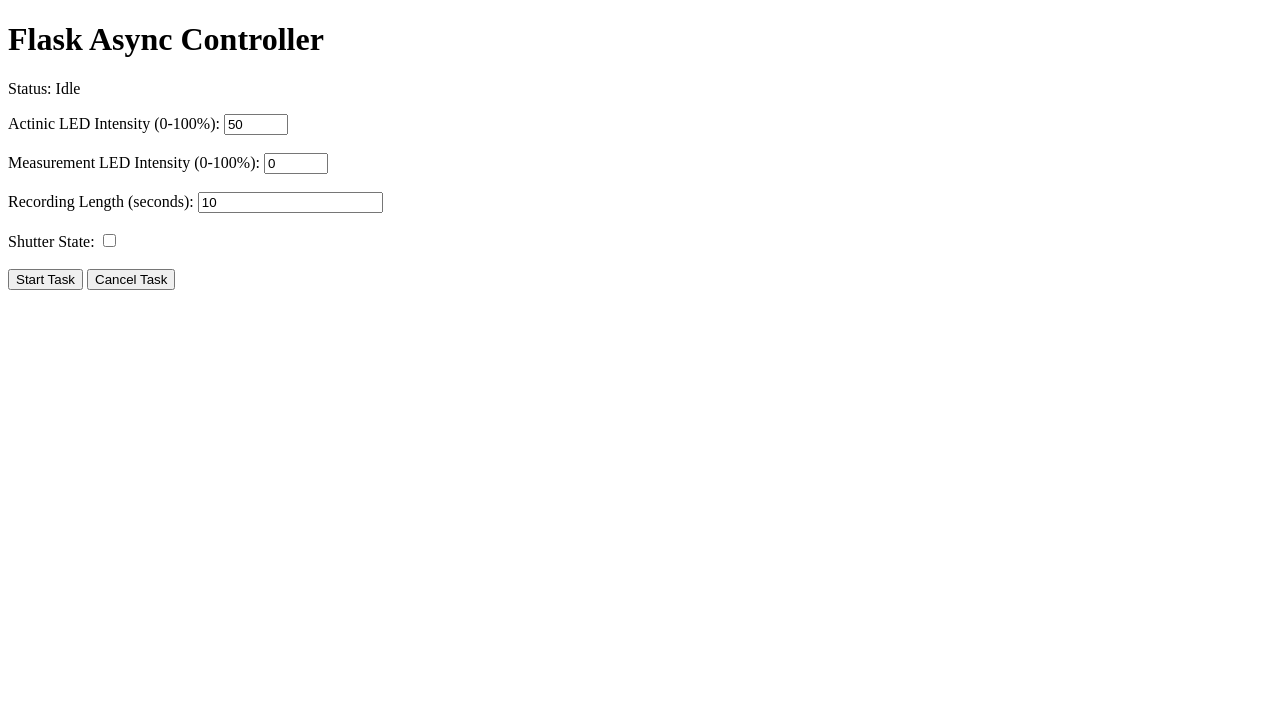
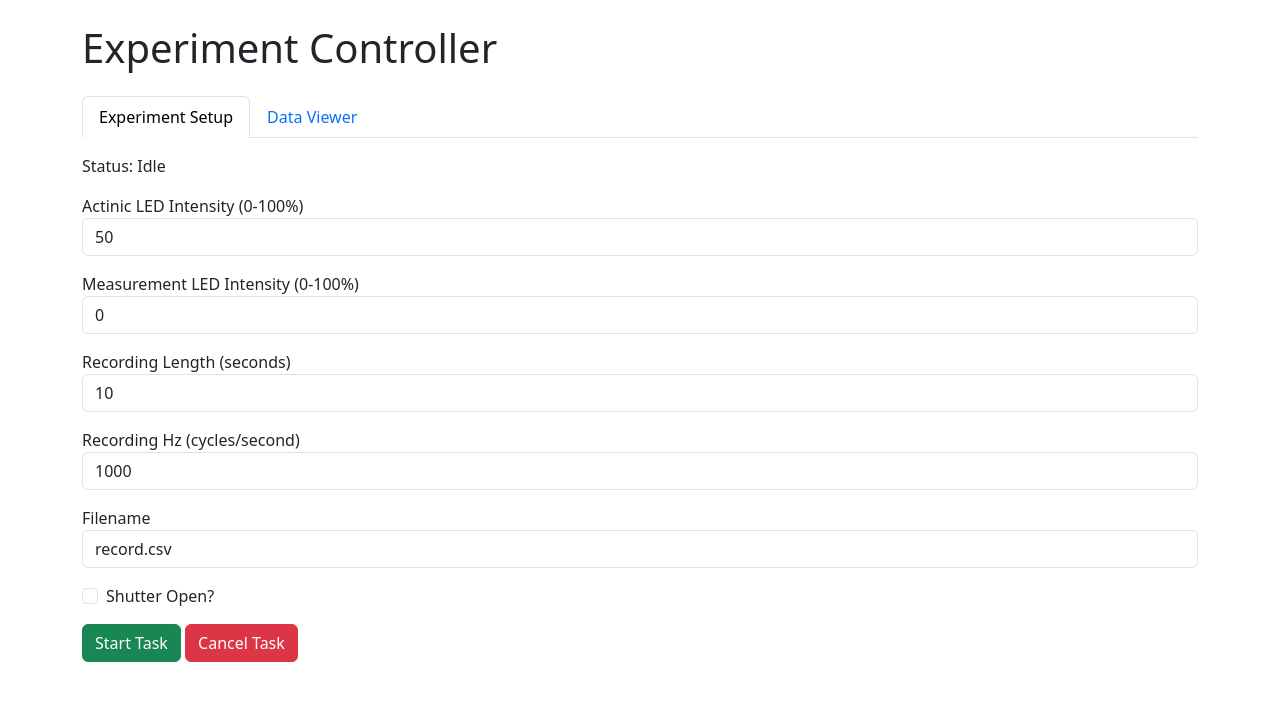
Before and after one commit to fieryWalrus1002/FluorInduc, a Flask app: page / in a window 1280 px wide. Shown: the top 701 px of the page. Run offline with Flask 3, Linux system fonts and the light colour scheme; some libraries are stand-ins or nearby versions.

Commit message:
working plotly dashboard and data acquisition

```diff
--- a/app.py
+++ b/app.py
@@ -4,37 +4,99 @@ import threading
 import sys
 sys.path.insert(0, os.path.join(os.path.dirname(__file__), "src"))
 from src.io_controller import IOController
+from src.experiment_config import ExperimentConfig
+from flask import send_from_directory
+import csv
+
 
 app = Flask(__name__)
 controller = IOController()
 task_thread = None
+app.config["DATA_DIR"] = os.path.join(os.path.dirname(__file__), "data")
+
+
+@app.route("/list_csv_files")
+def list_csv_files():
+    try:
+        data_dir = app.config["DATA_DIR"]
+        files = [
+            f
+            for f in os.listdir(data_dir)
+            if f.endswith(".csv") and os.path.isfile(os.path.join(data_dir, f))
+        ]
+
+        # Sort files by modification time (newest first)
+        files.sort(
+            key=lambda f: os.path.getmtime(os.path.join(data_dir, f)), reverse=True
+        )
+
+        return jsonify(files)
+    except Exception as e:
+        return jsonify({"error": str(e)}), 500
+
+@app.route("/delete_csv/<filename>", methods=["DELETE"])
+def delete_csv(filename):
+    try:
+        file_path = os.path.join(app.config["DATA_DIR"], filename)
+
+        if not os.path.exists(file_path):
+            return jsonify({"error": "File not found"}), 404
+
+        os.remove(file_path)
+        return jsonify({"status": f"Deleted {filename}"})
+    except Exception as e:
+        return jsonify({"error": str(e)}), 500
+
+
+@app.route("/load_csv/<filename>")
+def load_csv(filename):
+    # f.write("time,signal\n")
+    filepath = os.path.join(app.config["DATA_DIR"], filename)
+    if not os.path.exists(filepath):
+        return jsonify({"error": "File not found"}), 404
+
+    time_data = []
+    signal_data = []
+    try:
+        with open(filepath, newline="") as csvfile:
+            reader = csv.DictReader(csvfile)
+            for row in reader:
+                time_data.append(float(row.get("time", 0)))
+                signal_data.append(float(row.get("signal", 0)))
+    except Exception as e:
+        return jsonify({"error": str(e)}), 500
+
+    return jsonify({"time": time_data, "signal": signal_data})
+
+
+@app.route("/download_csv/<filename>")
+def download_csv(filename):
+    return send_from_directory(app.config["DATA_DIR"], filename, as_attachment=True)
 
 @app.route('/')
 def index():
     return render_template('index.html')
 
-@app.route('/start_task', methods=['POST'])
+
+@app.route("/start_task", methods=["POST"])
 def start_task():
     global task_thread
     if task_thread and task_thread.is_alive():
         return jsonify({"status": "Task already running."})
 
-    # Extract user-provided parameters (defaults if not provided)
+    # Parse JSON and fill config object
     data = request.get_json()
-    measurement_led_intensity = data.get("measurement_led_intensity", 50)
-    actinic_led_intensity = data.get("actinic_led_intensity", 50)
-    recording_length = data.get("recording_length", 10)
-    shutter_state = data.get("shutter_state", False)
+    config = ExperimentConfig.from_dict(data)
+
+    # Resolve full path for filename
+    config.filename = os.path.join(app.config["DATA_DIR"], config.filename)
 
     def run():
         try:
-            result = controller.run_task(
-                actinic_led_intensity=actinic_led_intensity,
-                measurement_led_intensity=measurement_led_intensity,
-                recording_length=recording_length,
-                shutter_state=shutter_state
+            result = controller.run_task(config)
+            print(
+                f"Task finished with result: {result}, data saved to {config.filename}"
             )
-            print(f"Task finished with result: {result}")
         except Exception as e:
             print(f"Error running task: {e}")
 
@@ -71,5 +133,38 @@ def shutdown():
         print(f"Error during shutdown: {e}")
         return jsonify({"status": "Error during shutdown."}), 500
 
+
+# from flask import Flask, jsonify, request, send_from_directory
+# import os
+# import csv
+
+# app = Flask(__name__)
+# DATA_DIR = "./data"
+
+
+# @app.route("/list_csv_files")
+# def list_csv_files():
+#     files = [f for f in os.listdir(DATA_DIR) if f.endswith(".csv")]
+#     return jsonify(files)
+
+
+# @app.route("/load_csv/<filename>")
+# def load_csv(filename):
+#     filepath = os.path.join(DATA_DIR, filename)
+#     time_data = []
+#     signal_data = []
+#     with open(filepath, newline="") as csvfile:
+#         reader = csv.DictReader(csvfile)
+#         for row in reader:
+#             time_data.append(float(row["time"]))
+#             signal_data.append(float(row["signal"]))
+#     return jsonify({"time": time_data, "signal": signal_data})
+
+
+# @app.route("/download_csv/<filename>")
+# def download_csv(filename):
+#     return send_from_directory(DATA_DIR, filename, as_attachment=True)
+
+
 if __name__ == '__main__':
     app.run(debug=False)
--- /dev/null
+++ b/static/script.js
@@ -0,0 +1,136 @@
+
+let lastStatus = "";
+
+async function startTask() {
+    const payload = {
+        actinic_led_intensity: parseInt(document.getElementById("actinic_led_intensity").value || 50),
+        measurement_led_intensity: parseInt(document.getElementById("measurement_led_intensity").value || 0),
+        recording_length: parseInt(document.getElementById("recording_length").value || 10),
+        shutter_state: document.getElementById("shutter_state").checked,
+        filename: document.getElementById("filename").value || "record.csv",
+        recording_hz: parseInt(document.getElementById("recording_hz").value || 1000)
+    };
+
+    const response = await fetch('/start_task', {
+        method: 'POST',
+        headers: { 'Content-Type': 'application/json' },
+        body: JSON.stringify(payload)
+    });
+
+    const data = await response.json();
+    alert(data.status);
+    updateStatus();
+}
+
+async function cancelTask() {
+    const response = await fetch('/cancel_task', { method: 'POST' });
+    const data = await response.json();
+    alert(data.status);
+    updateStatus();
+}
+
+// async function updateStatus() {
+//     const response = await fetch('/device_status');
+//     const data = await response.json();
+//     document.getElementById('status').innerText = "Status: " + data.status;
+// }
+
+async function updateStatus() {
+    try {
+        const response = await fetch('/device_status');
+        const data = await response.json();
+        const currentStatus = data.status;
+
+        document.getElementById('status').innerText = "Status: " + currentStatus;
+
+        if (lastStatus === "Running" && currentStatus === "Idle") {
+            console.log("Task finished, refreshing file list...");
+            await populateFileList();
+        }
+
+        lastStatus = currentStatus;
+    } catch (err) {
+        console.error("Failed to fetch device status:", err);
+    }
+}
+
+async function populateFileList() {
+    const response = await fetch('/list_csv_files');
+    const files = await response.json();
+    const select = document.getElementById('file_select');
+    select.innerHTML = files.map(f => `<option value="${f}">${f}</option>`).join('');
+}
+
+async function loadPlot() {
+    const filename = document.getElementById("file_select").value;
+    if (!filename) return;
+
+    const response = await fetch(`/load_csv/${filename}`);
+    const data = await response.json();
+
+    Plotly.newPlot('plot', [{
+        x: data.time,
+        y: data.signal,
+        type: 'scatter',
+        mode: 'lines',
+        name: 'Signal'
+    }], {
+        title: filename,
+        xaxis: { title: 'time' },
+        yaxis: { title: 'signal' }
+    });
+
+    document.getElementById('download_link').href = `/download_csv/${filename}`;
+}
+
+setInterval(updateStatus, 2000);
+window.onload = function () {
+    updateStatus();
+    populateFileList();
+};
+
+
+function drawBlankPlot() {
+    Plotly.newPlot('plot', [{
+        x: [],
+        y: [],
+        type: 'scatter'
+    }], {
+        title: 'No Data',
+        xaxis: { title: 'time' },
+        yaxis: { title: 'signal' }
+    });
+}
+
+window.onload = function () {
+    updateStatus();
+    populateFileList();
+    drawBlankPlot();  // Draw a blank plot on initial load
+};
+
+async function deleteSelectedFile() {
+    const filename = document.getElementById("file_select").value;
+    if (!filename) {
+        alert("Please select a file to delete.");
+        return;
+    }
+
+    const confirmed = confirm(`Are you sure you want to delete "${filename}"?`);
+    if (!confirmed) return;
+
+    const response = await fetch(`/delete_csv/${filename}`, {
+        method: "DELETE"
+    });
+
+    const result = await response.json();
+
+    if (response.ok) {
+        alert(result.status);
+        populateFileList();  // refresh the dropdown
+        Plotly.purge('plot');  // clear the plot
+        document.getElementById('download_link').href = '#';  // reset download
+        drawBlankPlot();  // draw a blank plot
+    } else {
+        alert(`Error: ${result.error}`);
+    }
+}
--- a/templates/index.html
+++ b/templates/index.html
@@ -1,70 +1,90 @@
 <!DOCTYPE html>
-<html>
+<html lang="en">
 <head>
-    <title>Flask Async Controller</title>
-    <script>
-        async function startTask() {
-    const actinicLedIntensity = document.getElementById("actinic_led_intensity").value ? document.getElementById("actinic_led_intensity").value : 50; // Default to 50 if not present
-    const measurementLedIntensity = document.getElementById("measurement_led_intensity") ? document.getElementById("measurement_led_intensity").value : 0; // Default to 0 if not present
-    const recordingLength = document.getElementById("recording_length").value ? document.getElementById("recording_length").value : 10; // Default to 10 if not present
-    const shutterState = document.getElementById("shutter_state") ? document.getElementById("shutter_state").checked : false; // Default to false if not present
-
-            const response = await fetch('/start_task', {
-                method: 'POST',
-                headers: {
-                    'Content-Type': 'application/json'
-                },
-                body: JSON.stringify({
-                    actinic_led_intensity: parseInt(actinicLedIntensity),
-                    measurement_led_intensity: parseInt(measurementLedIntensity),
-                    recording_length: parseInt(recordingLength),
-                    shutter_state: shutterState
-                })
-            });
-
-            const data = await response.json();
-            alert(data.status);
-            updateStatus();
-        }
-
-        async function cancelTask() {
-            const response = await fetch('/cancel_task', { method: 'POST' });
-            const data = await response.json();
-            alert(data.status);
-            updateStatus();
-        }
-
-        async function updateStatus() {
-            const response = await fetch('/device_status');
-            const data = await response.json();
-            document.getElementById('status').innerText = "Status: " + data.status;
-        }
-
-        setInterval(updateStatus, 2000);  // Automatically refresh status every 2 seconds
-        window.onload = updateStatus;
-    </script>
+    <meta charset="UTF-8">
+    <title>Experiment Controller</title>
+    <link href="https://cdn.jsdelivr.net/npm/bootstrap@5.3.0/dist/css/bootstrap.min.css" rel="stylesheet">
+    <script src="https://cdn.plot.ly/plotly-latest.min.js"></script>
 </head>
 <body>
-    <h1>Flask Async Controller</h1>
-    <p id="status">Status: Unknown</p>
+<div class="container mt-4">
+    <h1 class="mb-4">Experiment Controller</h1>
 
-    <label for="actinic_led_intensity">Actinic LED Intensity (0-100%):</label>
-    <input type="number" id="actinic_led_intensity" value="50" min="0" max="100">
-    <br><br>
+    <ul class="nav nav-tabs" id="controlTabs" role="tablist">
+        <li class="nav-item">
+            <button class="nav-link active" data-bs-toggle="tab" data-bs-target="#tab-setup" type="button" role="tab">Experiment Setup</button>
+        </li>
+        <li class="nav-item">
+            <button class="nav-link" data-bs-toggle="tab" data-bs-target="#tab-data" type="button" role="tab">Data Viewer</button>
+        </li>
+    </ul>
 
-    <label for="measurement_led_intensity">Measurement LED Intensity (0-100%):</label>
-    <input type="number" id="measurement_led_intensity" value="0" min="0" max="100">
-    <br><br>
+    <div class="tab-content mt-3">
+        <!-- Tab 1: Experiment Setup -->
+        <div class="tab-pane fade show active" id="tab-setup" role="tabpanel">
+            <p id="status">Status: Unknown</p>
 
-    <label for="recording_length">Recording Length (seconds):</label>
-    <input type="number" id="recording_length" value="10" min="1">
-    <br><br>
+            <div class="mb-3">
+                <label for="actinic_led_intensity">Actinic LED Intensity (0-100%)</label>
+                <input type="number" class="form-control" id="actinic_led_intensity" value="50" min="0" max="100">
+            </div>
 
-    <label for="shutter_state">Shutter State:</label>
-    <input type="checkbox" id="shutter_state">
-    <br><br>
+            <div class="mb-3">
+                <label for="measurement_led_intensity">Measurement LED Intensity (0-100%)</label>
+                <input type="number" class="form-control" id="measurement_led_intensity" value="0" min="0" max="100">
+            </div>
 
-    <button onclick="startTask()">Start Task</button>
-    <button onclick="cancelTask()">Cancel Task</button>
+            <div class="mb-3">
+                <label for="recording_length">Recording Length (seconds)</label>
+                <input type="number" class="form-control" id="recording_length" value="10" min="1">
+            </div>
+
+            <div class="mb-3">
+                <label for="recording_hz">Recording Hz (cycles/second)</label>
+                <input type="number" class="form-control" id="recording_hz" value="1000" min="1" max="100000" step="1">
+            </div>
+
+            <div class="mb-3">
+                <label for="filename">Filename</label>
+                <input type="text" class="form-control" id="filename" value="record.csv" placeholder="record.csv" pattern="[a-zA-Z0-9_\-]+\.csv" title="Only alphanumeric characters, underscores, and hyphens are allowed. Must end with .csv">
+            </div>
+
+            <div class="form-check mb-3">
+                <input type="checkbox" class="form-check-input" id="shutter_state">
+                <label class="form-check-label" for="shutter_state">Shutter Open?</label>
+            </div>
+
+
+
+
+            <button class="btn btn-success" onclick="startTask()">Start Task</button>
+            <button class="btn btn-danger" onclick="cancelTask()">Cancel Task</button>
+        </div>
+
+        <!-- Tab 2: Data Viewer -->
+        <div class="tab-pane fade" id="tab-data" role="tabpanel">
+
+            <div class="mb-3">
+                <label for="file_select">Select Data File:</label>
+                <select class="form-select" id="file_select">
+                    <!-- Filled by JS -->
+                </select>
+            </div>
+
+            <div class="d-flex flex-wrap gap-2 mb-3">
+                <button class="btn btn-info" onclick="loadPlot()">Load Selected File</button>
+                <a id="download_link" class="btn btn-primary" href="#" download>Download CSV</a>
+                <button class="btn btn-danger" onclick="deleteSelectedFile()">Delete Selected File</button>
+                <button class="btn btn-secondary" onclick="populateFileList()">Refresh List</button>
+            </div>
+
+            <div id="plot" style="height: 500px;"></div>
+
+        </div>
+    </div>
+</div>
+
+<script src="https://cdn.jsdelivr.net/npm/bootstrap@5.3.0/dist/js/bootstrap.bundle.min.js"></script>
+<script src="{{ url_for('static', filename='script.js') }}"></script>
 </body>
 </html>
```
Also changed, not shown: main.py (+15 -20 lines), src/experiment_config.py (added, +40 -0 lines), src/io_controller.py (+70 -18 lines), src/recorder.py (+33 -4 lines), test/calibrate_led.py (+2 -2 lines), test/compare_led_stability.py (+2 -2 lines), test/measure_led_consistency.py (+7 -7 lines), test/test_analog_record.py (+1 -1 lines).
